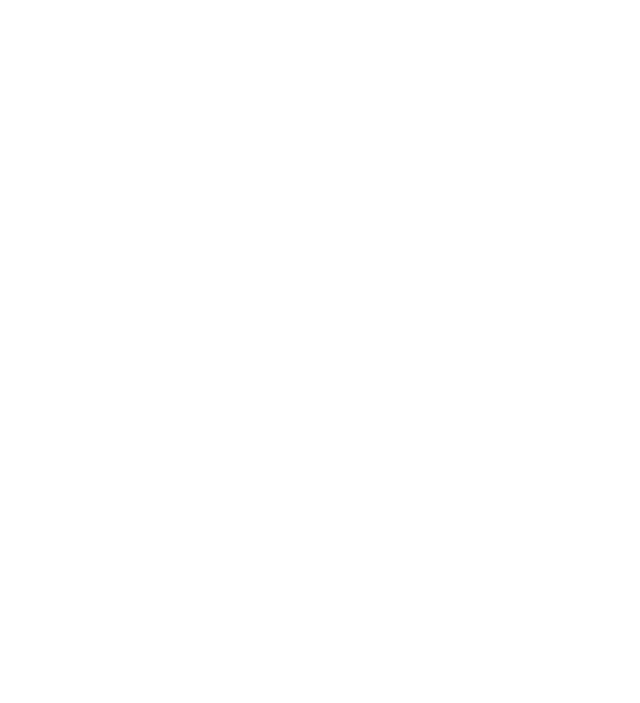
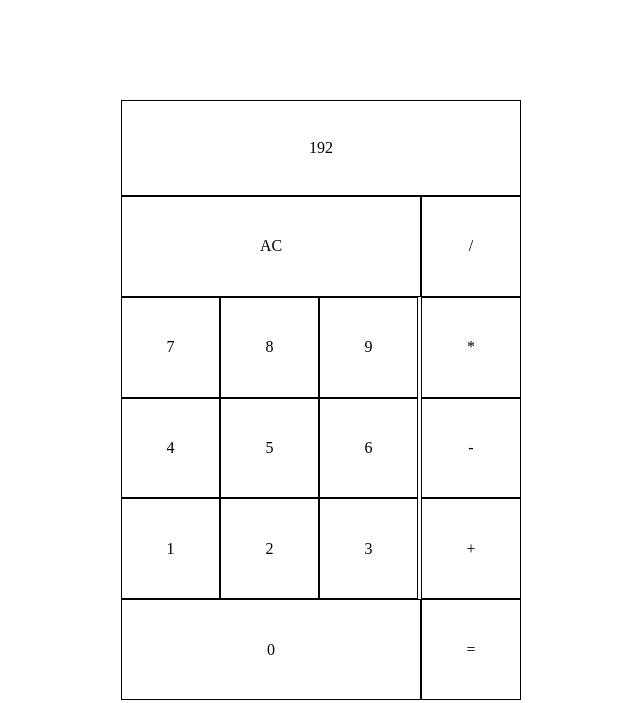
Before and after one commit to hugo-michel/odin-calc, a plain HTML site: page index.html in a window 1280 px wide. Shown: the whole page, without its empty margins (319-959 px from the left). Drawn offline with Linux system fonts and the light colour scheme.

Commit message:
affichage basic calc

```diff
--- a/index.html
+++ b/index.html
@@ -1,13 +1,43 @@
 <!DOCTYPE html>
 <html lang="en">
 	<head>
-    <meta charset="UTF-8">
-    <meta name="viewport" content="width=device-width, initial-scale=1.0">
-    <link rel="stylesheet" href="style.css">
+		<meta charset="UTF-8" />
+		<meta name="viewport" content="width=device-width, initial-scale=1.0" />
+		<link rel="stylesheet" href="style.css" />
 		<script src="script.js" defer></script>
 		<title>Odin Calculator</title>
 	</head>
 	<body>
+		<div id="calculator">
+			<div id="display">192</div>
 
+			<div id="inputs">
+				<div id="numbers">
+					<div id="clear">AC</div>
+
+					<div id="num19">
+						<div class="number">7</div>
+						<div class="number">8</div>
+						<div class="number">9</div>
+						<div class="number">4</div>
+						<div class="number">5</div>
+						<div class="number">6</div>
+						<div class="number">1</div>
+						<div class="number">2</div>
+						<div class="number">3</div>
+					</div>
+
+					<div id="num0">0</div>
+				</div>
+
+				<div id="action">
+					<div class="operator">/</div>
+					<div class="operator">*</div>
+					<div class="operator">-</div>
+					<div class="operator">+</div>
+					<div class="operator">=</div>
+				</div>
+			</div>
+		</div>
 	</body>
 </html>
--- a/style.css
+++ b/style.css
@@ -0,0 +1,76 @@
+* {
+    padding: 0;
+    margin: 0;
+    box-sizing: border-box;
+}
+
+body {
+    display: flex;
+    justify-content: center;
+    align-items: center;
+    width: 100vw;
+    height: 100vh;
+}
+
+#calculator {
+    width: 400px;
+    height: 600px;
+    display: flex;
+    flex-direction: column;
+}
+
+#display {
+    flex-basis: 16%;
+    display: flex;
+    justify-content: center;
+    align-items: center;
+    border: 1px solid black;
+
+}
+
+#inputs {
+    display: flex;
+    flex-basis: 84%;
+}
+
+#numbers {
+    display: flex;
+    flex-direction: column;
+    flex-basis: 75%;
+}
+
+#action {
+    display: flex;
+    flex-direction: column;
+    flex-basis: 25%;
+    justify-content: space-around;
+}
+
+.operator {
+    flex-grow: 1;
+}
+
+#num19 {
+    display: flex;
+    flex-wrap: wrap;
+    flex-basis: 60%;
+}
+
+#clear,
+#num0 {
+    flex-basis: 20%;
+}
+
+.number {
+    flex-basis: 33%;
+}
+
+#clear,
+.number,
+#num0,
+.operator {
+    display: flex;
+    justify-content: center;
+    align-items: center;
+    border: 1px solid black;
+}
```
Lines whose indentation alone changed are shown as unchanged.
